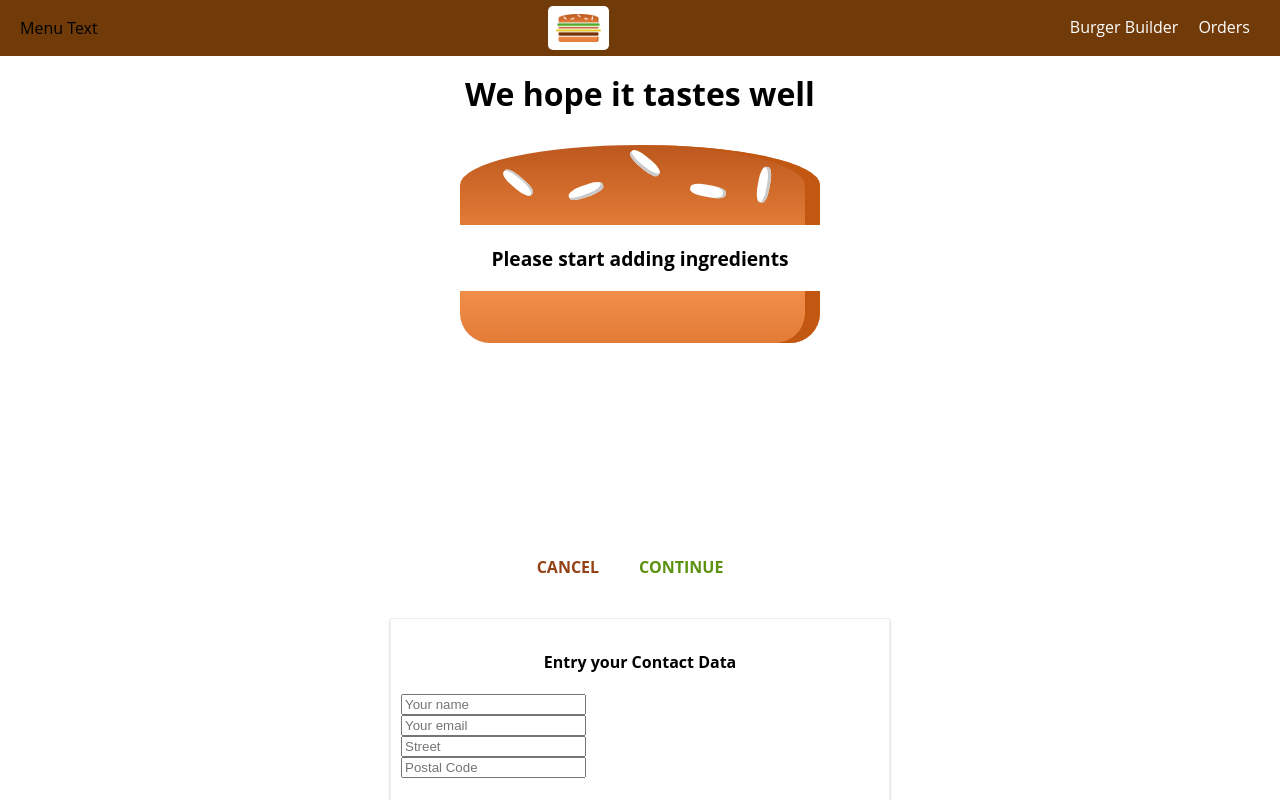
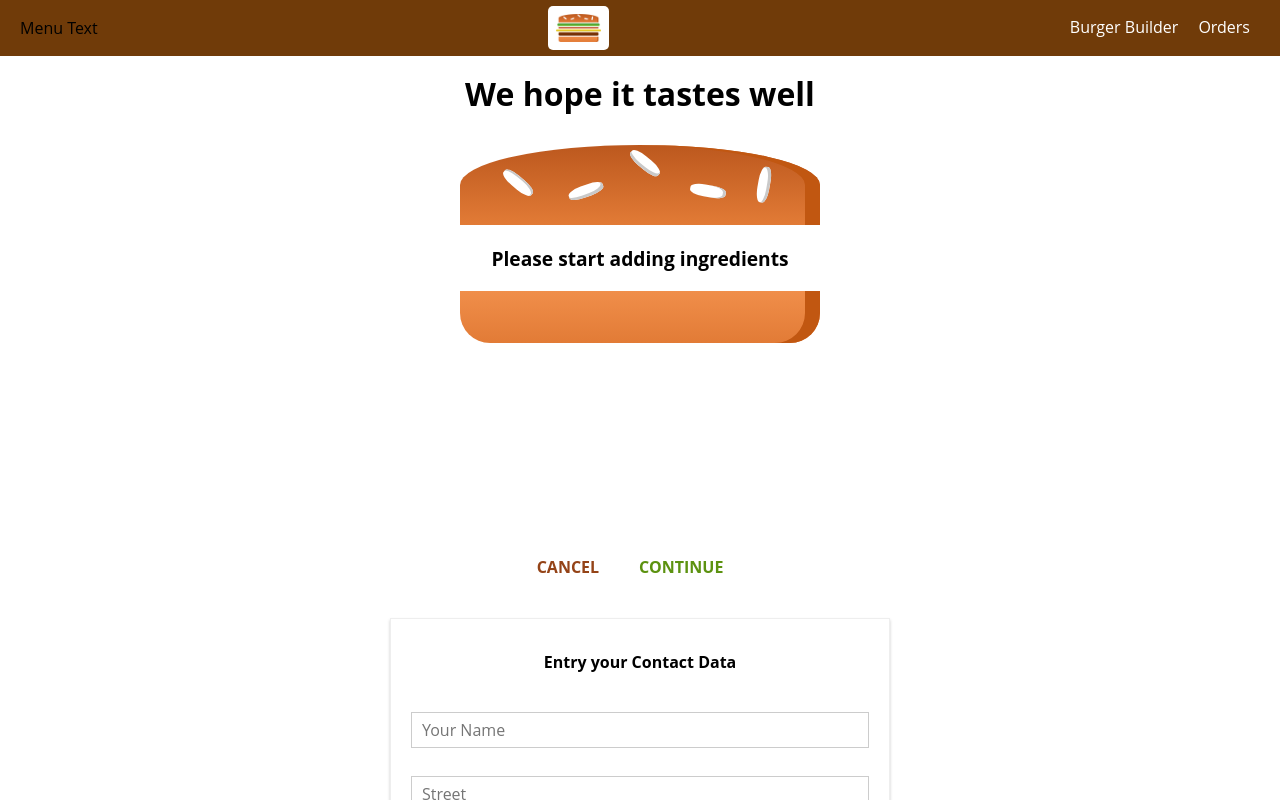
Before and after one commit to shaneiadt/react-burger-builder, a React app: page /checkout in a window 1280 px wide. Both pictures are taken after a click on the button "CONTINUE". Shown: the top 800 px of the page. Built offline with nearby package versions, Linux system fonts and the light colour scheme; the HTML template or start-up script is replaced by a standard one.

Commit message:
Setup Form State Management & Submission to Firebase

```diff
--- /dev/null
+++ b/src/components/UI/Input/Input.css
@@ -0,0 +1,27 @@
+.Input{
+    width: 100%;
+    padding: 10px;
+    box-sizing: border-box;
+}
+
+.Label{
+    font-weight: bold;
+    display: block;
+    margin-bottom: 8px;
+}
+
+.InputElement{
+    outline: none;
+    border: 1px solid #ccc;
+    background-color: #fff;
+    font: inherit;
+    padding: 6px 10px;
+    display: block;
+    width: 100%;
+    box-sizing: border-box;
+}
+
+.InputElement:focus{
+    outline: none;
+    background-color: #ccc;
+}
--- /dev/null
+++ b/src/components/UI/Input/Input.js
@@ -0,0 +1,47 @@
+import React from 'react';
+
+import classes from './Input.css';
+
+const input = (props) => {
+    let inputElement = null;
+
+    switch (props.elementType) {
+        case ('input'):
+            inputElement = <input
+                className={classes.InputElement}
+                {...props.elementConfig}
+                value={props.value} onChange={props.changed} />;
+            break;
+        case ('textarea'):
+            inputElement = <textarea
+                className={classes.InputElement}
+                {...props.elementConfig}
+                value={props.value} onChange={props.changed} />;
+            break;
+        case('select'):
+            inputElement = (
+                <select className={classes.InputElement} value={props.value} onChange={props.changed}>
+                    {props.elementConfig.options.map(option => (
+                        <option key={option.value} value={option.value}>
+                            {option.displayValue}
+                        </option>
+                    ))}
+                </select>
+            );
+            break;
+        default:
+            inputElement = <input
+                className={classes.InputElement}
+                {...props.elementConfig}
+                value={props.value} onChange={props.changed} />;
+    }
+
+    return (
+        <div className={classes.Input}>
+            <label className={classes.Label}>{props.label}</label>
+            {inputElement}
+        </div>
+    );
+};
+
+export default input;
--- a/src/containers/Checkout/ContactData/ContactData.css
+++ b/src/containers/Checkout/ContactData/ContactData.css
@@ -8,10 +8,6 @@
     box-sizing: border-box;
 }
 
-.Input{
-    display: block;
-}
-
 @media (min-width: 600px){
     .ContactData{
         width: 500px;
--- a/src/containers/Checkout/ContactData/ContactData.js
+++ b/src/containers/Checkout/ContactData/ContactData.js
@@ -4,33 +4,76 @@
 
 import Spinner from '../../../components/UI/Spinner/Spinner';
 import Button from '../../../components/UI/Button/Button';
+import Input from '../../../components/UI/Input/Input';
 
 class ContactData extends Component {
     state = {
-        name: '',
-        email: '',
-        address: {
-            street: '',
-            postalCode: ''
+        loading: false,
+        orderForm: {
+            name: {
+                elementType: 'input',
+                elementConfig: {
+                    type: 'text',
+                    placeholder: 'Your Name'
+                },
+                value: ''
+            },
+            street: {
+                elementType: 'input',
+                elementConfig: {
+                    type: 'text',
+                    placeholder: 'Street'
+                },
+                value: ''
+            },
+            zipCode: {
+                elementType: 'input',
+                elementConfig: {
+                    type: 'text',
+                    placeholder: 'ZipCode'
+                },
+                value: ''
+            },
+            country: {
+                elementType: 'input',
+                elementConfig: {
+                    type: 'text',
+                    placeholder: 'Country'
+                },
+                value: ''
+            },
+            email: {
+                elementType: 'input',
+                elementConfig: {
+                    type: 'email',
+                    placeholder: 'Email'
+                },
+                value: ''
+            },
+            deliveryMethod: {
+                elementType: 'select',
+                elementConfig: {
+                    options: [
+                        { value: 'fastest', displayValue: 'Fastest' },
+                        { value: 'cheapest', displayValue: 'Cheapest' }
+                    ]
+                },
+                value: ''
+            }
         }
     }
 
     orderHandler = (event) => {
         event.preventDefault();
         this.setState({ loading: true });
+        const formData = {};
+        for(let formElementId in this.state.orderForm){
+            formData[formElementId] = this.state.orderForm[formElementId].value;
+        }
         const order = {
             ingredients: this.props.ingredients,
             price: this.props.price,
-            customer: {
-                name: 'Beast Mode',
-                address: {
-                    street: 'test street 24',
-                    zipCode: '235235',
-                    country: 'Ireland',
-                },
-                email: 'test@test.com',
-                deliveryMethod: 'fastest'
-            }
+            orderData: formData
         };
         axios.post('/orders.json', order)
             .then(response => {
@@ -42,20 +85,45 @@
             });
     }
 
-    render(){
+    inputChangedHandler = (event, inputIdentifier) => {
+        const updatedOrderForm = {
+            ...this.state.orderForm
+        };
+        const updatedOrderFormElement = {
+            ...updatedOrderForm[inputIdentifier]
+        };
+        updatedOrderFormElement.value = event.target.value;
+        updatedOrderForm[inputIdentifier] = updatedOrderFormElement;
+        this.setState({orderForm: updatedOrderForm});
+    }
+
+    render() {
+
+        const formElements = [];
+        for (let key in this.state.orderForm) {
+            formElements.push({
+                id: key,
+                config: this.state.orderForm[key]
+            });
+        }
+
         let form = (
-            <form>
-                <input className={classes.Input} type="text" name="name" placeholder="Your name" />
-                <input className={classes.Input} type="email" name="email" placeholder="Your email" />
-                <input className={classes.Input} type="text" name="street" placeholder="Street" />
-                <input className={classes.Input} type="text" name="postal" placeholder="Postal Code" />
-                <Button btnType="Success" type="button" clicked={this.orderHandler}>ORDER</Button>
+            <form onSubmit={this.orderHandler}>
+                {formElements.map(formElement => (
+                    <Input
+                        key={formElement.id}
+                        elementType={formElement.config.elementType}
+                        elementConfig={formElement.config.elementConfig}
+                        value={formElement.config.value}
+                        changed={(event) => this.inputChangedHandler(event, formElement.id)} />
+                ))}
+                <Button btnType="Success">ORDER</Button>
             </form>
         );
-        if(this.state.loading){
+        if (this.state.loading) {
             form = <Spinner />
         }
-        return(
+        return (
             <div className={classes.ContactData}>
                 <h4>Entry your Contact Data</h4>
                 {form}
```
